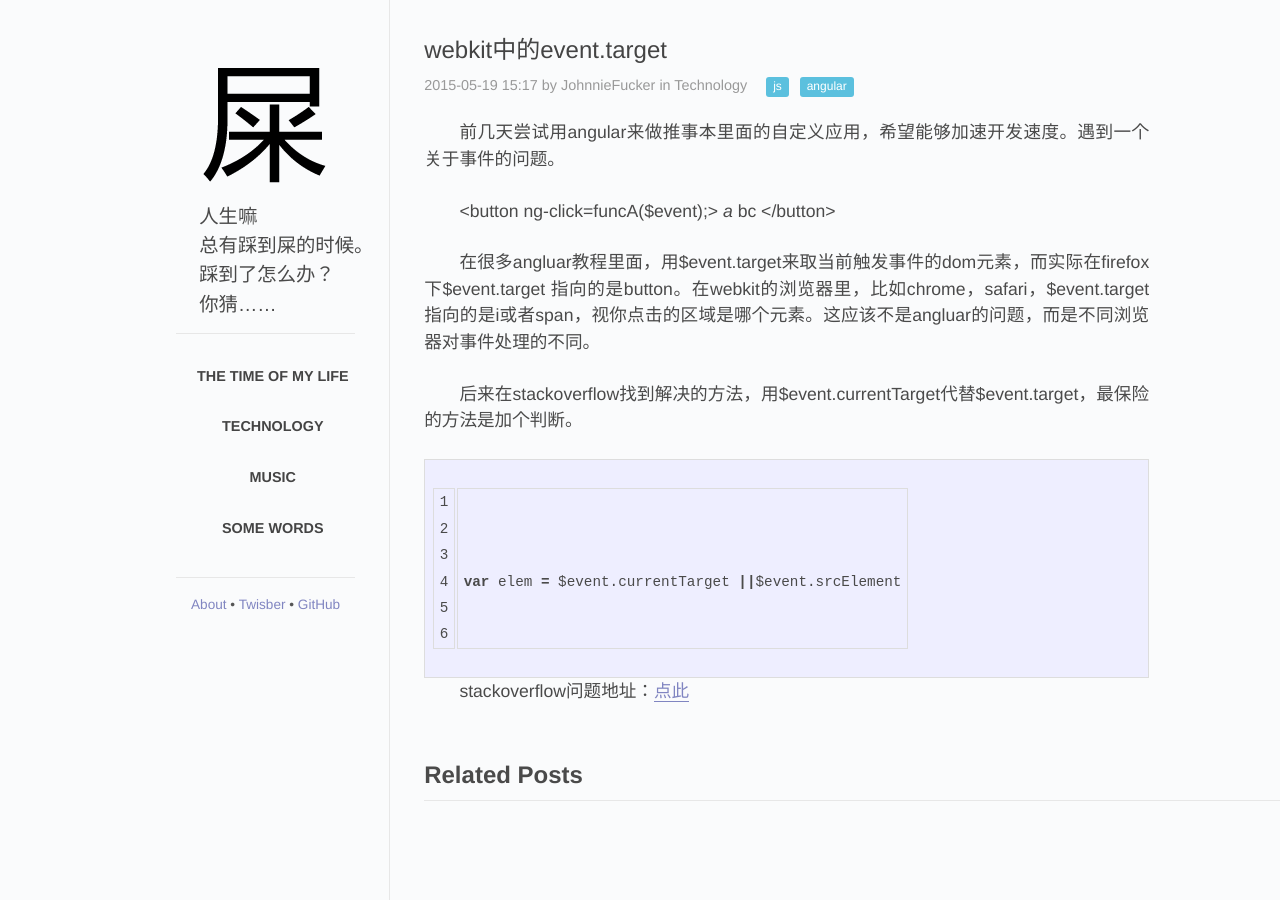
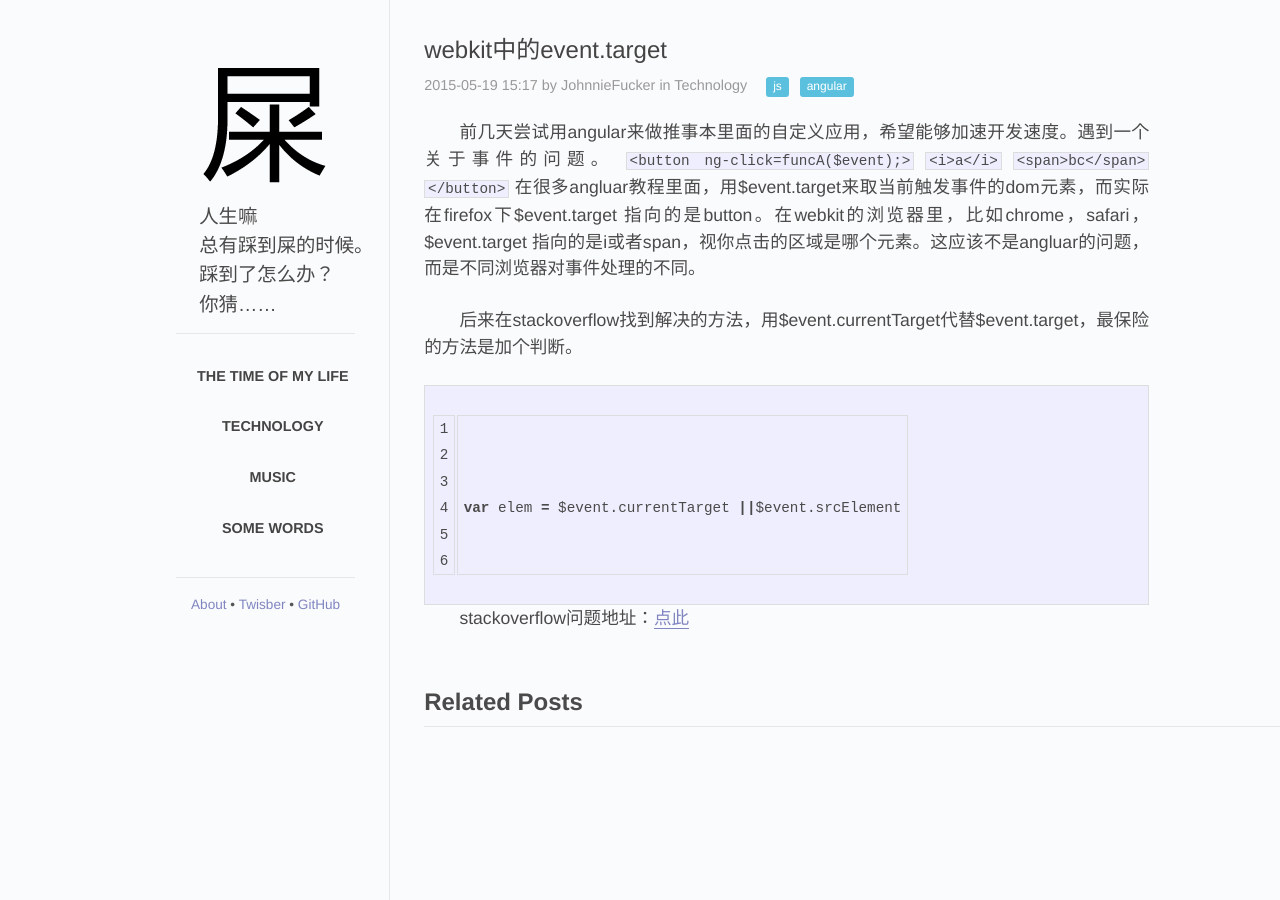
Before and after one commit to JohnnieFucker/blog, a Jekyll site: the page built from _posts/2015-05-19-event-target-in-webkit-brower.md, in a window 1280 px wide. Built offline with Jekyll 4.4.1, drawn with Linux system fonts in a browser that asks for light colours; comment, search, counter and statistics services are not loaded.

Commit message:
add post

```diff
--- a/_posts/2015-05-19-event-target-in-webkit-brower.md
+++ b/_posts/2015-05-19-event-target-in-webkit-brower.md
@@ -10,13 +10,10 @@
 - angular
 ---
 前几天尝试用angular来做推事本里面的自定义应用，希望能够加速开发速度。遇到一个关于事件的问题。
-{% raw %}
-<button ng-click=funcA($event);>
-	<i>a</i>
-	<span>bc</span>
-</button>
-
-{% endraw %}
+`<button ng-click=funcA($event);>`
+	`<i>a</i>`
+	`<span>bc</span>`
+`</button>`
 在很多angluar教程里面，用$event.target来取当前触发事件的dom元素，而实际在firefox下$event.target 指向的是button。在webkit的浏览器里，比如chrome，safari，$event.target 指向的是i或者span，视你点击的区域是哪个元素。这应该不是angluar的问题，而是不同浏览器对事件处理的不同。
 
 后来在stackoverflow找到解决的方法，用$event.currentTarget代替$event.target，最保险的方法是加个判断。
```
